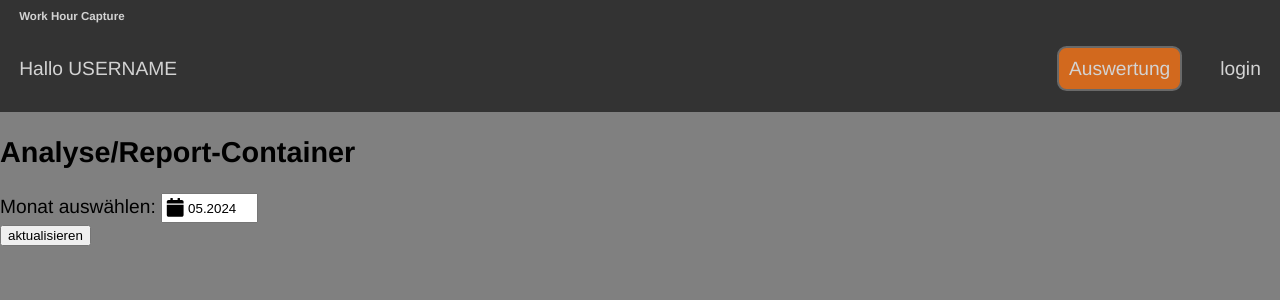
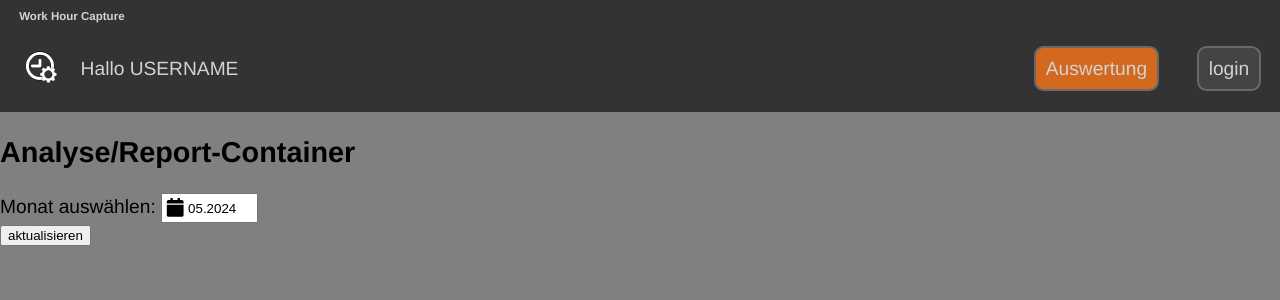
Before and after one commit to CarstenKremser/workhourcapture, a React (Vite) app in the folder frontend/: page /analyse in a window 1280 px wide. Shown: the top 300 px of the page. Built offline with nearby package versions, Linux system fonts and the light colour scheme.

Commit message:
styling & month selection in MainAnalyse

```diff
--- a/frontend/src/components/MainAnalyse.tsx
+++ b/frontend/src/components/MainAnalyse.tsx
@@ -5,15 +5,12 @@ import "react-datepicker/dist/react-datepicker.css";
 import '../datepickerstyle.css';
 
 export function MainAnalyse() {
-    //require('react-month-picker-input/dist/react-month-picker-input.css');
 
-    const [selectedMonth, setSelectedMonth] = useState<Date|null>(new Date());
-    //const [startDate, setStartDate] = useState<Date|null>(new Date());
+    const [selectedMonth, setSelectedMonth] = useState<Date | null>(new Date());
 
     const handleSubmit = (event: React.FormEvent<HTMLFormElement>) => {
         event.preventDefault();
         console.log("Submit clicked");
-
     }
 
     const renderMonthContent = (_month: number, shortMonth: string, longMonth: string) => {
@@ -27,7 +24,8 @@ export function MainAnalyse() {
         <main className="main-analyse">
             <form onSubmit={handleSubmit}>
                 <h2>Analyse/Report-Container</h2>
-                <div>
+                <div className="analyse-select-container">
+                    <div className="analyse-select-pickdate">
                         <label htmlFor="monthSelect">Monat auswählen: </label>
                         <DatePicker
                             id="analyse-monthSelect"
@@ -41,11 +39,17 @@ export function MainAnalyse() {
                             dateFormat="MM.yyyy"
                         />
                     </div>
+                </div>
                 <div className="analyse-buttonsubmit">
                     <input type="submit" className="submit" value="aktualisieren"></input>
 
                 </div>
             </form>
+            <div className="analyse-display-container">
+                <div className="analyse-display-worktimes">
+
+                </div>
+            </div>
         </main>
     </>)
 }
--- a/frontend/src/components/NavBar.tsx
+++ b/frontend/src/components/NavBar.tsx
@@ -1,18 +1,26 @@
-import {NavLink} from "react-router-dom";
+import {Link, NavLink} from "react-router-dom";
+import timeIconWhite from '../assets/TimeIcon_white.svg'
 import '../style.css'
 
 export function NavBar() {
     return (<>
         <nav className="navbar">
+            <Link to="/">
             <div className="navbar-title">
-                Hallo USERNAME
+                <div className="navbar-icon">
+                    <img className="title-icon" src={timeIconWhite} alt="TimeIcon"/>
+                </div>
+                <div className="navbar-greeting">
+                    Hallo USERNAME
+                </div>
             </div>
+            </Link>
             <ul className="navbar-items">
-                <li className="navbar-item">
+            <li className="navbar-item">
                     <NavLink to={"/analyse"}>Auswertung</NavLink>
                 </li>
                 <li className="navbar-item">
-                    login
+                    <NavLink to={"/login"}>login</NavLink>
                 </li>
             </ul>
         </nav>
--- a/frontend/src/style.css
+++ b/frontend/src/style.css
@@ -43,6 +43,26 @@ h1 {
   text-align: left;
 }
 
+.navbar a {
+  text-decoration: none;
+  color: var(--bar-color);
+}
+
+.navbar-title {
+  display: flex;
+  flex-direction: row;
+  align-content: center;
+  align-items: center;
+}
+
+.navbar-icon {
+  padding-right: 1rem;
+}
+
+.title-icon {
+  height: 2.2rem;
+}
+
 .navbar-items {
   display: flex;
   flex-direction: row;
```
Also changed, not shown: frontend/src/components/WorktimeCard.tsx (added, +21 -0 lines), frontend/src/assets/TimeIcon_white.svg (added). Lines whose indentation alone changed are shown as unchanged.
